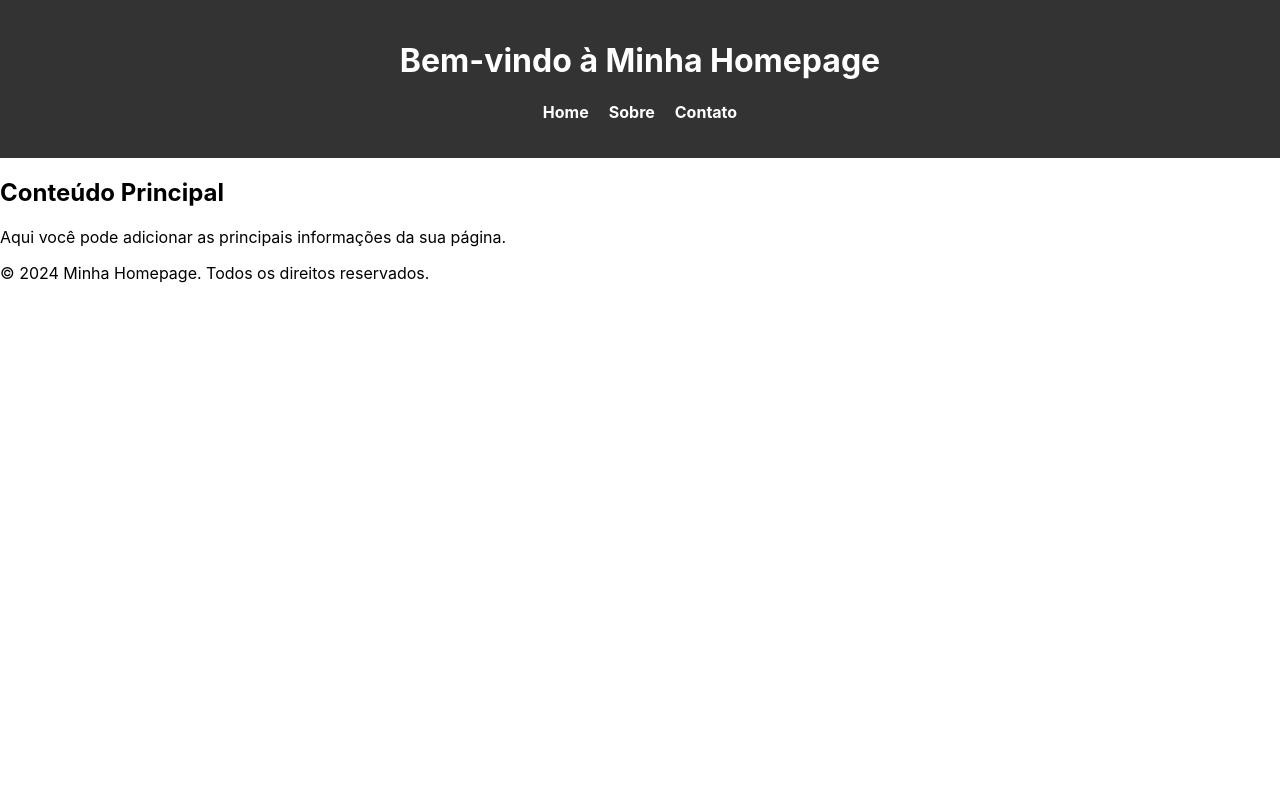
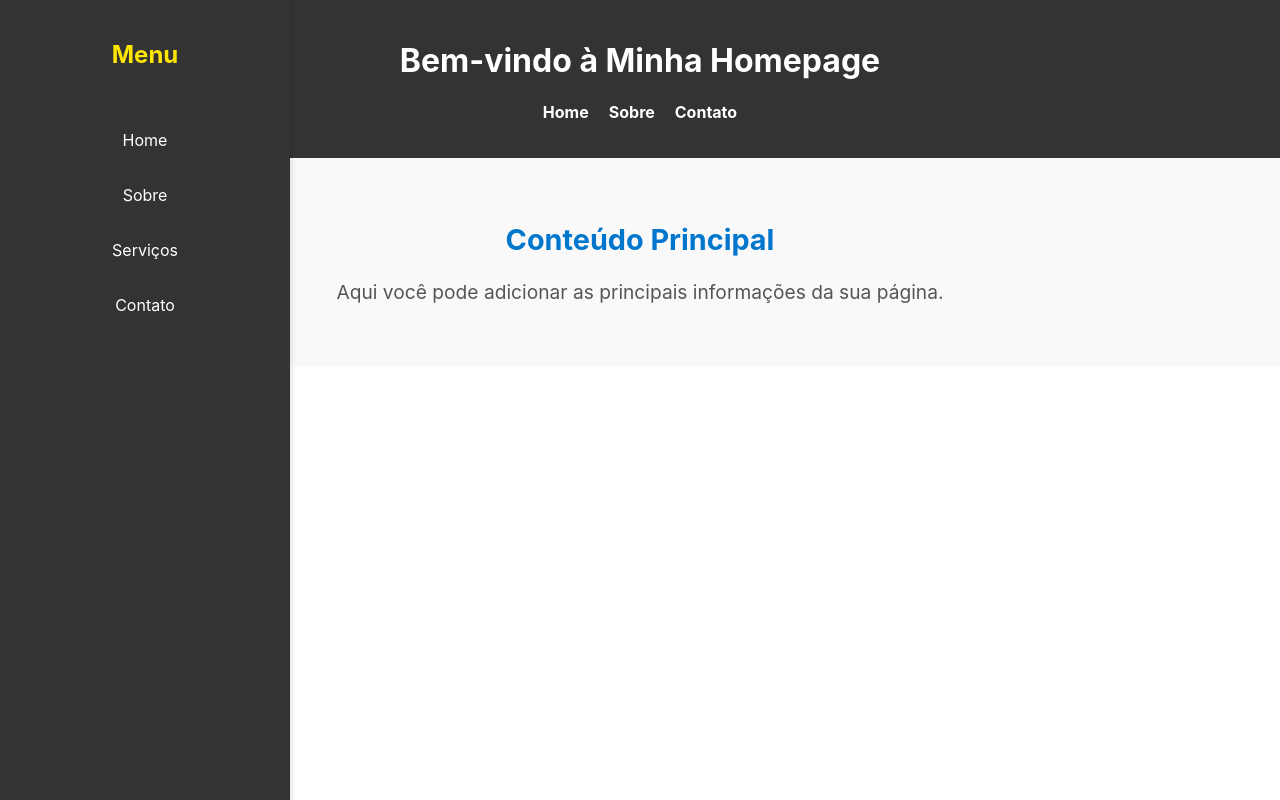
Before and after one commit to MikhaelVinicius/TuaObraFrontend, a React (Create React App) app: page / in a window 1280 px wide. Built offline with nearby package versions, Linux system fonts and the light colour scheme.

Commit message:
Criado NavBar

```diff
--- a/src/Components/MainContent.js
+++ b/src/Components/MainContent.js
@@ -1,8 +1,10 @@
+
 import React from 'react';
+import '../style/MainContent.css';
 
 const MainContent = () => {
   return (
-    <section>
+    <section className="main-content">
       <h2>Conteúdo Principal</h2>
       <p>Aqui você pode adicionar as principais informações da sua página.</p>
     </section>
--- /dev/null
+++ b/src/Components/Navbar.js
@@ -0,0 +1,19 @@
+// src/components/Navbar.js
+import React from 'react';
+import '../style/Navbar.css'; // Estilo para o Navbar
+
+const Navbar = () => {
+  return (
+    <nav className="navbar">
+      <h2 className="navbar-title">Menu</h2>
+      <ul className="navbar-list">
+        <li><a href="#home">Home</a></li>
+        <li><a href="#about">Sobre</a></li>
+        <li><a href="#services">Serviços</a></li>
+        <li><a href="#contact">Contato</a></li>
+      </ul>
+    </nav>
+  );
+};
+
+export default Navbar;
--- a/src/Paginas/Homepage.js
+++ b/src/Paginas/Homepage.js
@@ -4,20 +4,21 @@ import React from 'react';
 import Header from '../Components/Header';
 import Footer from '../Components/Footer';
 import MainContent from '../Components/MainContent';
+import Navbar from '../Components/Navbar';
 
 const Homepage = () => {
   return (
     <div>
-      {/* Componente do cabeçalho */}
+
+   <Navbar/>
       <Header />
 
-      {/* Componente principal da página */}
+
       <main>
         <MainContent />
       </main>
 
-      {/* Componente do rodapé */}
-      <Footer />
+
     </div>
   );
 };
--- a/src/style/Header.css
+++ b/src/style/Header.css
@@ -1,4 +1,4 @@
-/* src/components/Header.css */
+
 .header {
     background-color: #333;
     color: white;
--- /dev/null
+++ b/src/style/MainContent.css
@@ -0,0 +1,18 @@
+
+.main-content {
+    padding: 40px;
+    background-color: #f9f9f9;
+    text-align: center;
+  }
+
+  .main-content h2 {
+    font-size: 1.8rem;
+    margin-bottom: 20px;
+    color: #0077cc;
+  }
+
+  .main-content p {
+    font-size: 1.2rem;
+    line-height: 1.6;
+    color: #555;
+  }
--- /dev/null
+++ b/src/style/Navbar.css
@@ -0,0 +1,47 @@
+/* src/components/Navbar.css */
+.navbar {
+    position: fixed;
+    left: 0;
+    top: 0;
+    height: 100%;
+    width: 250px;
+    background-color: #333;
+    color: white;
+    padding: 20px;
+    box-shadow: 2px 0 5px rgba(0, 0, 0, 0.1);
+    display: flex;
+    flex-direction: column;
+    align-items: center;
+  }
+
+  .navbar-title {
+    margin-bottom: 20px;
+    font-size: 1.5rem;
+    color: #ffe600;
+  }
+
+  .navbar-list {
+    list-style: none;
+    padding: 0;
+    width: 100%;
+  }
+
+  .navbar-list li {
+    margin: 15px 0;
+    text-align: center;
+  }
+
+  .navbar-list a {
+    color: white;
+    font-size: 1rem;
+    text-decoration: none;
+    display: block;
+    padding: 10px;
+    transition: background-color 0.3s, color 0.3s;
+  }
+
+  .navbar-list a:hover {
+    background-color: #ffe600;
+    color: #333;
+    border-radius: 5px;
+  }
```
